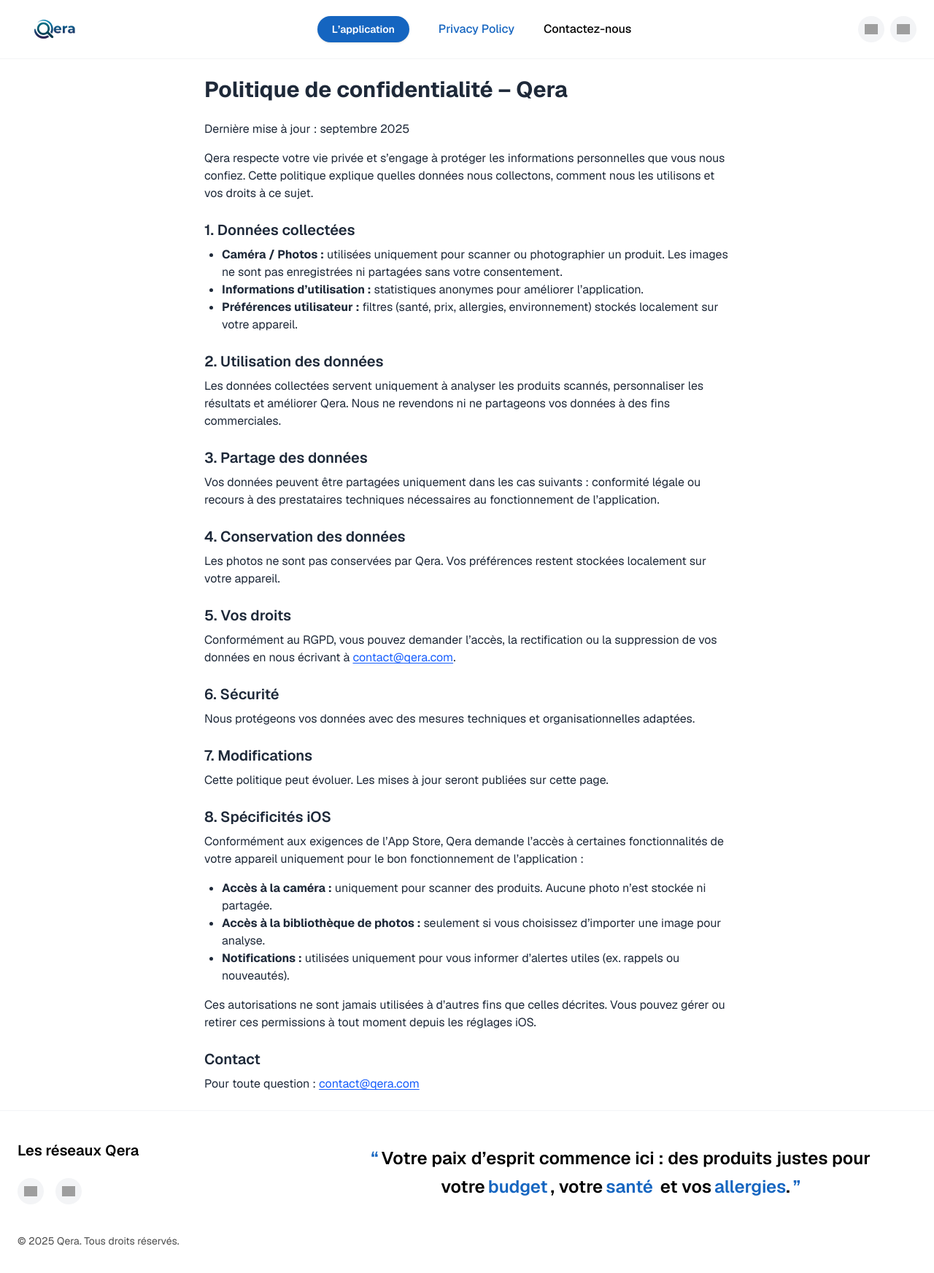
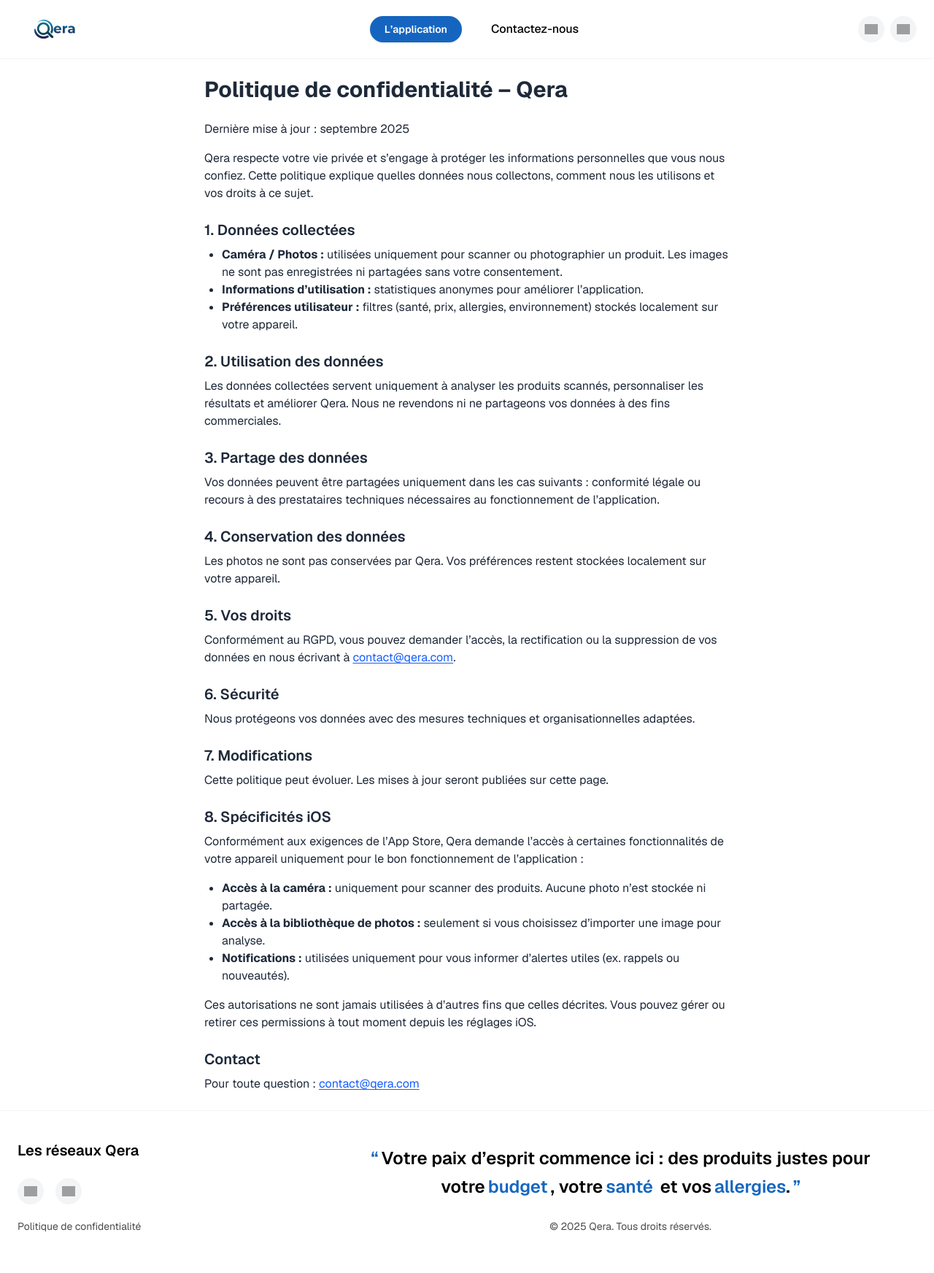
Before and after one commit to assia-briere/Qerapp, a Next.js app: page /politique-de-confidentialite in a window 1280 px wide. Shown: the top 1744 px of the page at 73% size. Built offline with nearby package versions, Linux system fonts and the light colour scheme; grey boxes are pictures that could not be loaded.

Commit message:
update: beta & page home

```diff
--- a/src/app/beta/page.tsx
+++ b/src/app/beta/page.tsx
@@ -463,12 +463,11 @@
                 className="w-full px-4 py-3 border border-gray-300 rounded-xl focus:ring-2 focus:ring-blue-500 focus:border-transparent transition text-lg bg-white"
               >
                 <option value="">Sélectionnez une option</option>
-                <option value="social_media">Réseaux sociaux (Instagram, Facebook, TikTok)</option>
+                <option value="instagram">Instagram</option>
+                <option value="linkedin">LinkedIn</option>
+                <option value="tiktok">TikTok</option>
+                <option value="L'équipe Qera">L'équipe Qera</option>
                 <option value="friend">Recommandation d&apos;un ami</option>
-                <option value="search">Recherche Google</option>
-                <option value="linkedin">LinkedIn</option>
-                <option value="youtube">YouTube</option>
-                <option value="blog">Blog ou article</option>
                 <option value="other">Autre</option>
               </select>
             </div>
--- a/src/components/Footer.tsx
+++ b/src/components/Footer.tsx
@@ -30,8 +30,6 @@
                 />
               </a>
 
-
-              {/* Instagram */}
               {/* Instagram */}
               <a
                 href="https://www.instagram.com/qera_app?igsh=aHVvb3IyanIzdDNw"
@@ -66,8 +64,15 @@
         </div>
 
         {/* Bas de footer */}
-        <div className="mt-10 flex flex-col sm:flex-row items-center justify-between gap-4 text-sm text-black/70">
+        <div className="mt-5 flex flex-col sm:flex-row items-center text-sm text-black/70">
+          <div className="mb-4 sm:mb-0 sm:mr-140 space-x-4">
+            <a href="/politique-de-confidentialite">
+              Politique de confidentialité
+            </a>
+          </div>
+          <div className=" text-black/70">
             <p>© {new Date().getFullYear()} Qera. Tous droits réservés.</p>
+          </div>
         </div>
       </div>
     </footer>
--- a/src/components/Header.tsx
+++ b/src/components/Header.tsx
@@ -43,13 +43,6 @@
               L’application
             </Link>
 
-            <Link
-              href="/politique-de-confidentialite"
-              className={`${baseLink} ${isPolicy ? activeLink : ""}`}
-              aria-current={isPolicy ? "page" : undefined}
-            >
-              Privacy Policy
-            </Link>
             <Link
               href="/contact"
               className={`${baseLink} ${isContact ? activeLink : ""}`}
@@ -124,14 +117,6 @@
               </Link>
 
               <Link
-                href="/politique-de-confidentialite"
-                onClick={() => setOpen(false)}
-                className="py-2 text-base font-medium hover:text-[#1565c0]"
-                aria-current={isPolicy ? "page" : undefined}
-              >
-                Politique de confidentialité
-              </Link>
-              <Link
               href="/contact"
               className={`${baseLink} ${isContact ? activeLink : ""}`}
               aria-current={isContact ? "page" : undefined}
```
Lines whose indentation alone changed are shown as unchanged.
